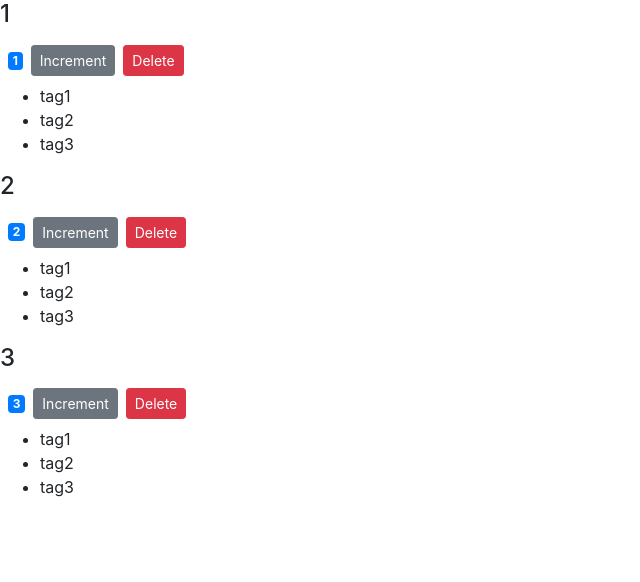
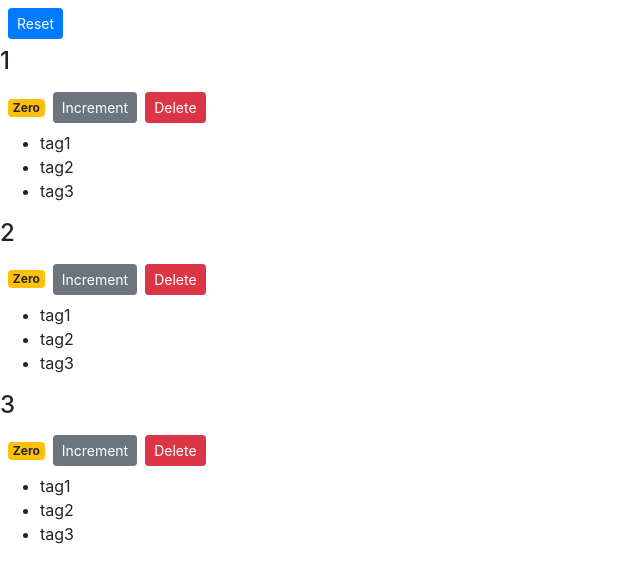
Before and after one commit to soroushrasti/counter_app, a React (Create React App) app: page / in a window 1280 px wide. Shown: the top 582 px of the page, without its empty margins (0-640 px from the left). Built offline with nearby package versions, Linux system fonts and the light colour scheme.

Commit message:
fixing counter/counters

```diff
--- a/src/components/counter.jsx
+++ b/src/components/counter.jsx
@@ -1,12 +1,12 @@
 import React, { Component } from 'react';
 class Counter extends Component {
     formatCount(){
-        const {value: count}=this.state;
+        const {value: count}=this.props.counter;
         return count ===0 ? 'Zero' : count;
     }
     styles={size:10, fontWeigth: 'bold'};
     state = {
-        value:this.props.value,
+        //value:this.props.counter.value,
         tags:['tag1','tag2','tag3']
     }
     renderTags(){
@@ -14,20 +14,16 @@
             {this.state.tags.map(tag => <li key={tag}>{tag}</li>)}
         </ul>
     }
-    handleIncrement= () =>{
-        this.setState({
-            count: this.state.value +1
-        });
-    };
+
 
     render() {
         return (  <div>
-            <h4>{this.props.id}</h4>
+            <h4>{this.props.counter.id}</h4>
             <span style={this.style} className={this.getBadgeClasses()}>
              {this.formatCount()}
             </span>
-            <button onClick={()=> this.handleIncrement() } className='btn btn-secondary btn-sm'>Increment</button>
-            <button onClick={()=> this.props.onDelete(this.props.id) } className='btn btn-danger btn-sm m-2'>Delete</button>
+            <button onClick={()=> this.props.onIncrement(this.props.counter) } className='btn btn-secondary btn-sm'>Increment</button>
+            <button onClick={()=> this.props.onDelete(this.props.counter.id) } className='btn btn-danger btn-sm m-2'>Delete</button>
             {this.state.tags.length===0 && "Please enter a tag"}
             {this.renderTags()}
         </div>);
@@ -35,7 +31,7 @@
 
     getBadgeClasses() {
         let classes = 'badge m-2 badge-';
-        classes += (this.state.value === 0) ? 'warning' : 'primary';
+        classes += (this.props.counter.value === 0) ? 'warning' : 'primary';
         return classes;
     }
 }
--- a/src/components/counters.jsx
+++ b/src/components/counters.jsx
@@ -13,16 +13,32 @@
         const counters=this.state.counters.filter(
             c=>c.id !==counterId
         );
-        this.setState({counters: counters})
+        this.setState({counters})
     }
+    handleReset=()=>{
+        const counters=this.state.counters.map(c=>{
+            c.value=0; return c;
+        });
+        this.setState({counters});
+    }
+    handleIncrement= counter =>{
+        const counters=[...this.state.counters];
+        const index=counters.indexOf(counter);
+        counters[index]={...counter};
+        counters[index].value++;
+        this.setState({counters});
+    };
     render() {
         return (
             <div>
+            <button onClick={this.handleReset} className="btn btn-primary btn-sm m-2">
+                Reset
+            </button>
                 {this.state.counters.map(counter=>
-                    <Counter value={counter.id} selected={true}
-                    id={counter.id}
+                    <Counter counter={counter}
                     onDelete={this.handleDelete}
-                    key={counter.id} />
+                    key={counter.id}
+                    onIncrement={this.handleIncrement} />
                     )}
             </div>
          );
```
